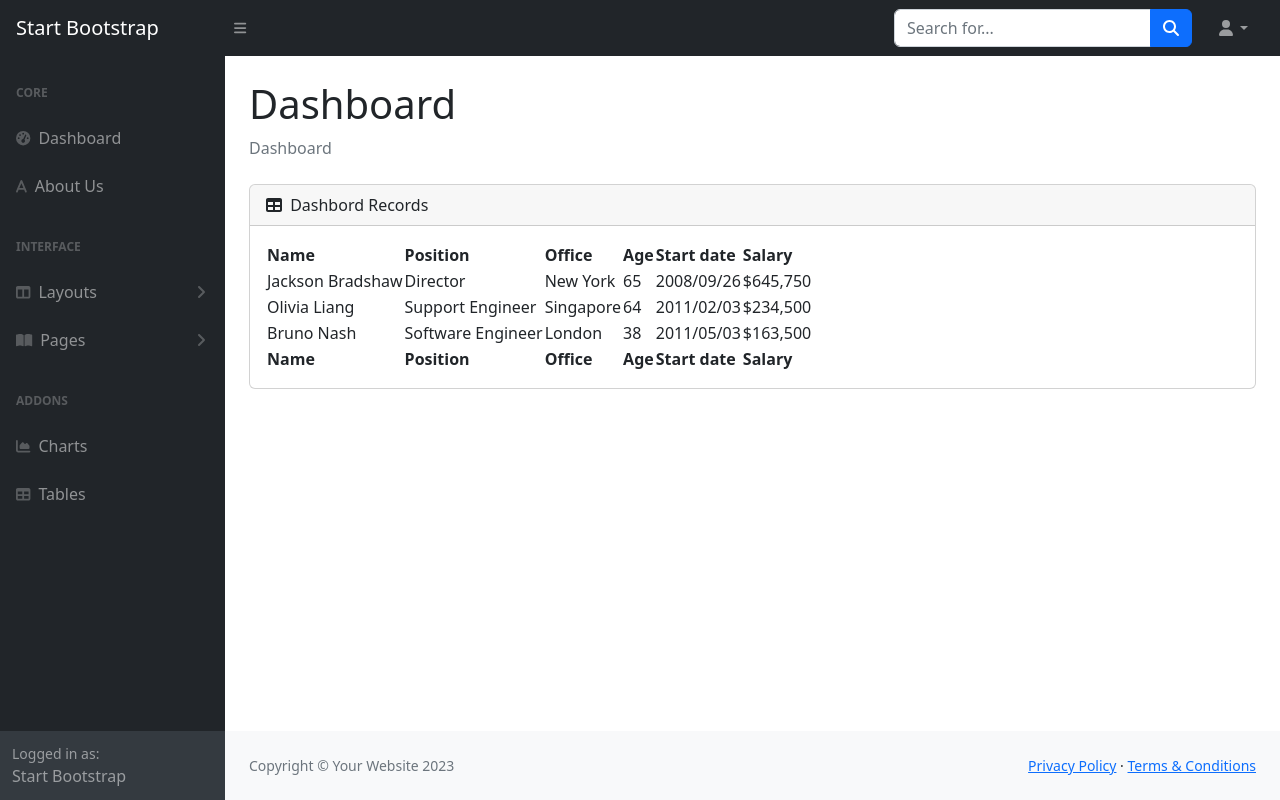
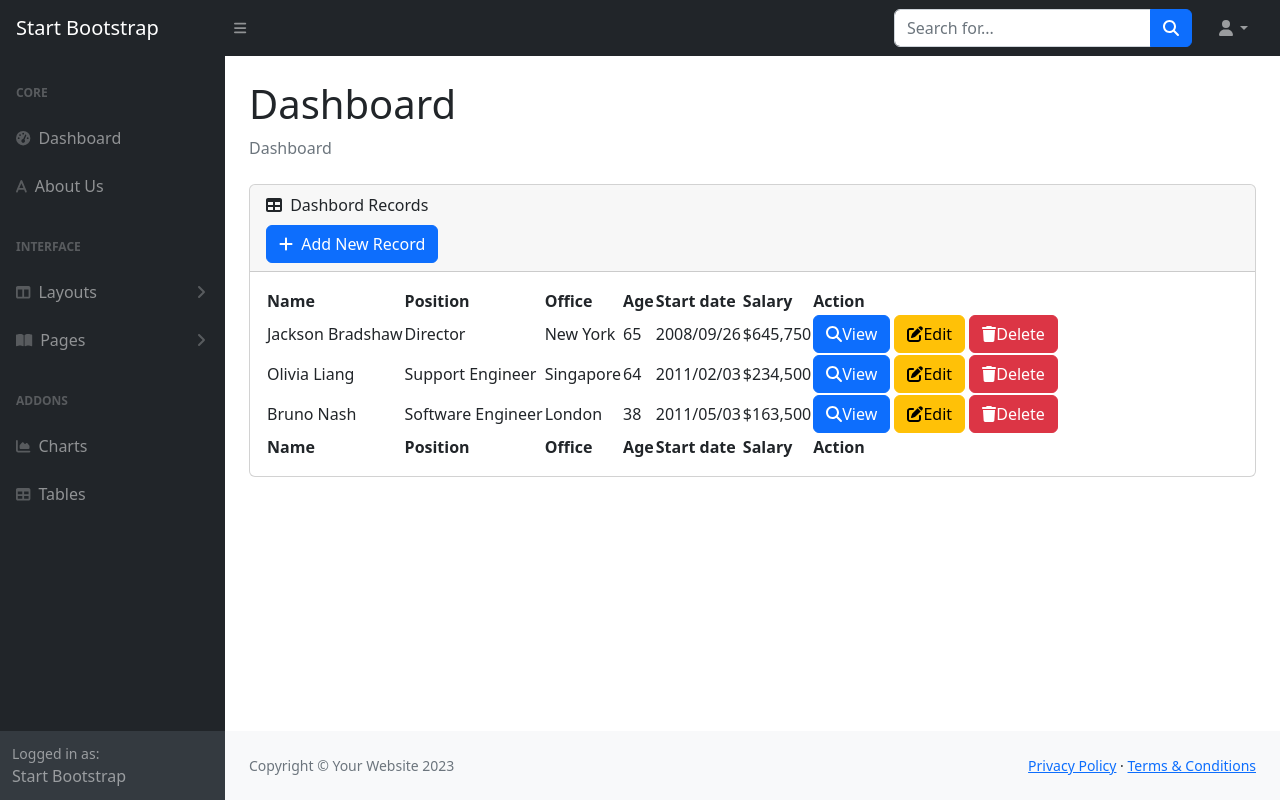
Before and after one commit to dotjoma/ItelecAdminLTEActivity, a PHP site: page /blank.php in a window 1280 px wide. Run offline with PHP 8.4, Linux system fonts and the light colour scheme; some libraries are stand-ins or nearby versions.

Commit message:
Upload modal.php

```diff
--- a/blank.php
+++ b/blank.php
@@ -32,6 +32,12 @@
                             <div class="card-header">
                                 <i class="fas fa-table me-1"></i>
                                 Dashbord Records
+                                <div class="mt-2">
+                                    <button type="button" class="btn btn-primary" data-bs-toggle="modal" data-bs-target="#staticBackdrop">
+                                    <i class="fas fa-plus me-1"></i>
+                                    Add New Record
+                                    </button>
+                                </div>
                             </div>
                             <div class="card-body">
                                 <table id="datatablesSimple">
@@ -43,6 +49,7 @@
                                             <th>Age</th>
                                             <th>Start date</th>
                                             <th>Salary</th>
+                                            <th>Action</th>
                                         </tr>
                                     </thead>
                                     <tfoot>
@@ -53,6 +60,7 @@
                                             <th>Age</th>
                                             <th>Start date</th>
                                             <th>Salary</th>
+                                            <th>Action</th>
                                         </tr>
                                     </tfoot>
                                     <tbody>
@@ -63,6 +71,11 @@
                                             <td>65</td>
                                             <td>2008/09/26</td>
                                             <td>$645,750</td>
+                                            <td>
+                                                <button class="btn btn-primary"><i class="fa-solid fa-magnifying-glass"></i>View</button>
+                                                <button class="btn btn-warning"><i class="fa-solid fa-pen-to-square"></i>Edit</button>
+                                                <button class="btn btn-danger"><i class="fa-solid fa-trash"></i>Delete</button>
+                                            </td>
                                         </tr>
                                         <tr>
                                             <td>Olivia Liang</td>
@@ -71,6 +84,11 @@
                                             <td>64</td>
                                             <td>2011/02/03</td>
                                             <td>$234,500</td>
+                                            <td>
+                                                <button class="btn btn-primary"><i class="fa-solid fa-magnifying-glass"></i>View</button>
+                                                <button class="btn btn-warning"><i class="fa-solid fa-pen-to-square"></i>Edit</button>
+                                                <button class="btn btn-danger"><i class="fa-solid fa-trash"></i>Delete</button>
+                                            </td>
                                         </tr>
                                         <tr>
                                             <td>Bruno Nash</td>
@@ -79,12 +97,18 @@
                                             <td>38</td>
                                             <td>2011/05/03</td>
                                             <td>$163,500</td>
+                                            <td>
+                                                <button class="btn btn-primary"><i class="fa-solid fa-magnifying-glass"></i>View</button>
+                                                <button class="btn btn-warning"><i class="fa-solid fa-pen-to-square"></i>Edit</button>
+                                                <button class="btn btn-danger"><i class="fa-solid fa-trash"></i>Delete</button>
+                                            </td>
                                         </tr>
                                     </tbody>
                                 </table>
                             </div>
                         </div>
                     </div>
+                    <?php require_once("includes/modal.php"); ?>
                 </main>
                 <!-- Start of Footer -->
                 <?php require_once("includes/footer.php"); ?>
--- /dev/null
+++ b/includes/modal.php
@@ -0,0 +1,18 @@
+<!-- Modal -->
+<div class="modal fade" id="staticBackdrop" data-bs-backdrop="static" data-bs-keyboard="false" tabindex="-1" aria-labelledby="staticBackdropLabel" aria-hidden="true">
+  <div class="modal-dialog">
+    <div class="modal-content">
+      <div class="modal-header">
+        <h1 class="modal-title fs-5" id="staticBackdropLabel">Modal title</h1>
+        <button type="button" class="btn-close" data-bs-dismiss="modal" aria-label="Close"></button>
+      </div>
+      <div class="modal-body">
+        ...
+      </div>
+      <div class="modal-footer">
+        <button type="button" class="btn btn-secondary" data-bs-dismiss="modal">Close</button>
+        <button type="button" class="btn btn-primary">Understood</button>
+      </div>
+    </div>
+  </div>
+</div>
--- a/js/scripts.js
+++ b/js/scripts.js
@@ -8,7 +8,6 @@
 //
 
 window.addEventListener('DOMContentLoaded', event => {
-
     // Toggle the side navigation
     const sidebarToggle = document.body.querySelector('#sidebarToggle');
     if (sidebarToggle) {
@@ -22,5 +21,4 @@ window.addEventListener('DOMContentLoaded', event => {
             localStorage.setItem('sb|sidebar-toggle', document.body.classList.contains('sb-sidenav-toggled'));
         });
     }
-
 });
```
